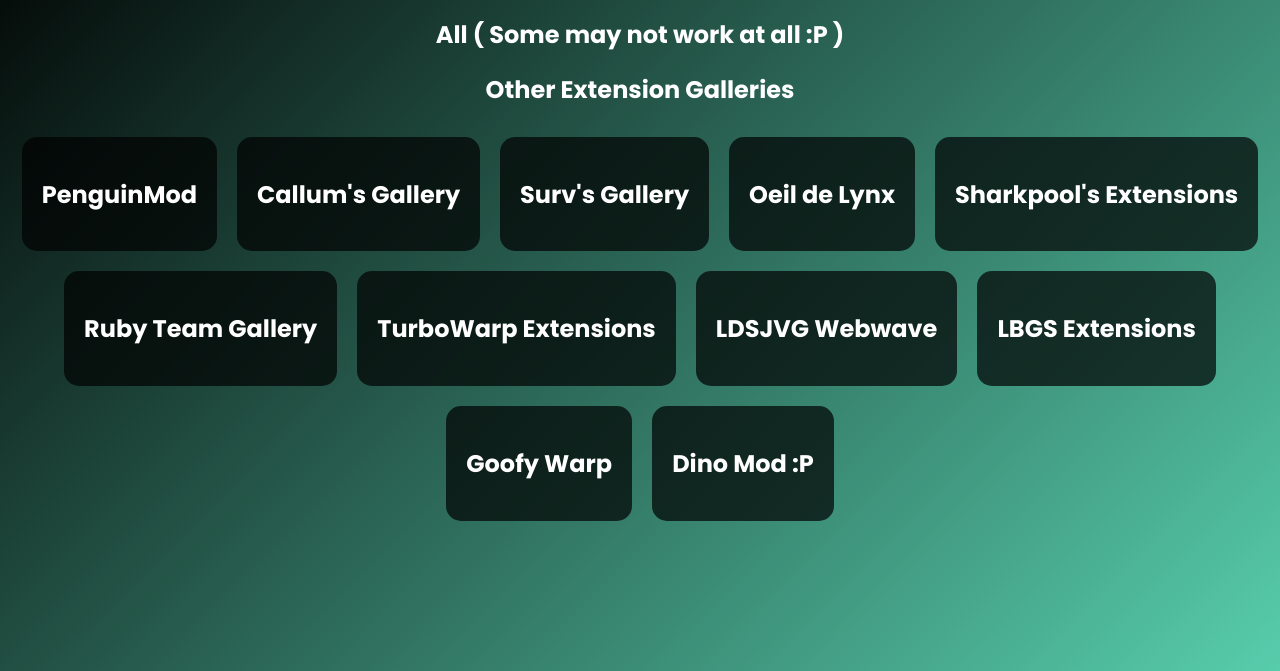
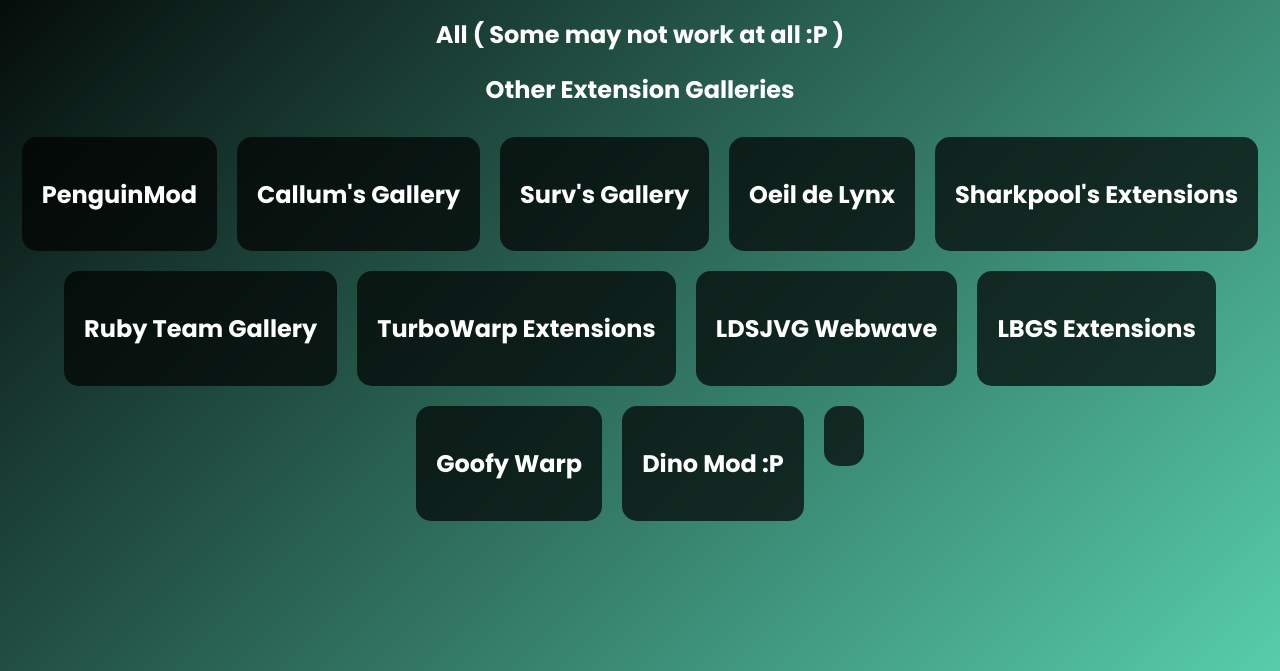
Before and after one commit to Mistium/extensions.mistium, a plain HTML site: page index.html in a window 1280 px wide. Shown: the part 129-800 px from the top of the page. Drawn offline with Linux system fonts and the light colour scheme; no server answers.

Commit message:
Update index.html

```diff
--- a/index.html
+++ b/index.html
@@ -122,7 +122,8 @@
                 { name: "LDSJVG Webwave", url: "https://ldsjvg.webwave.dev/webpage_20" },
                 { name: "LBGS Extensions", url: "https://lbgs-extensions.vercel.app/" },
                 { name: "Goofy Warp", url: "https://goofywarp.github.io/extensions/" },
-                { name: "Dino Mod :P", url: "https://github.com/GabsTheCuriousKid/FirstExtension/tree/main/extensions" }
+                { name: "Dino Mod :P", url: "https://github.com/GabsTheCuriousKid/FirstExtension/tree/main/extensions" },
+                { nane: "Pen Group", url: "https://pen-group.github.io/extensions" }
             ];
 
             const otherGalleriesContainer = document.getElementById("otherGalleries");
```
